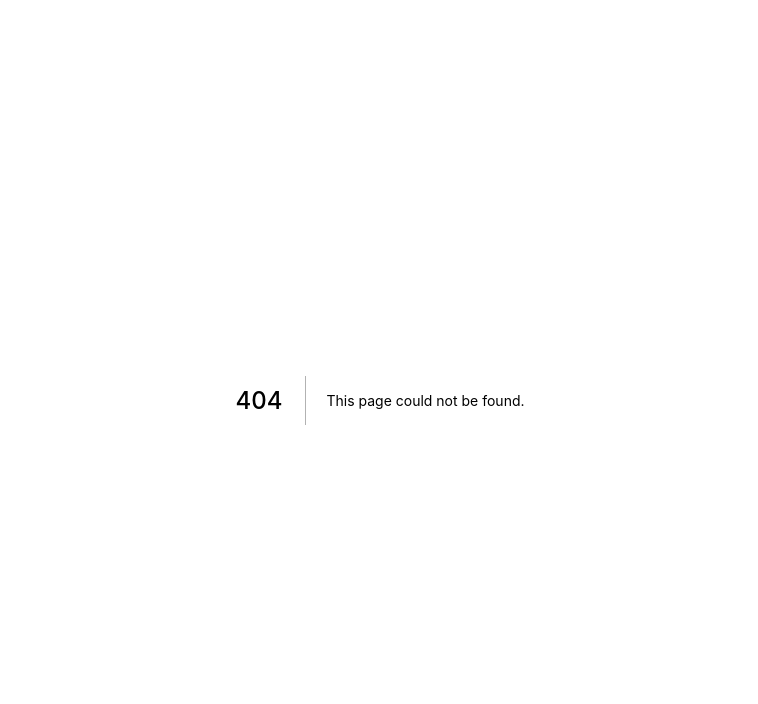
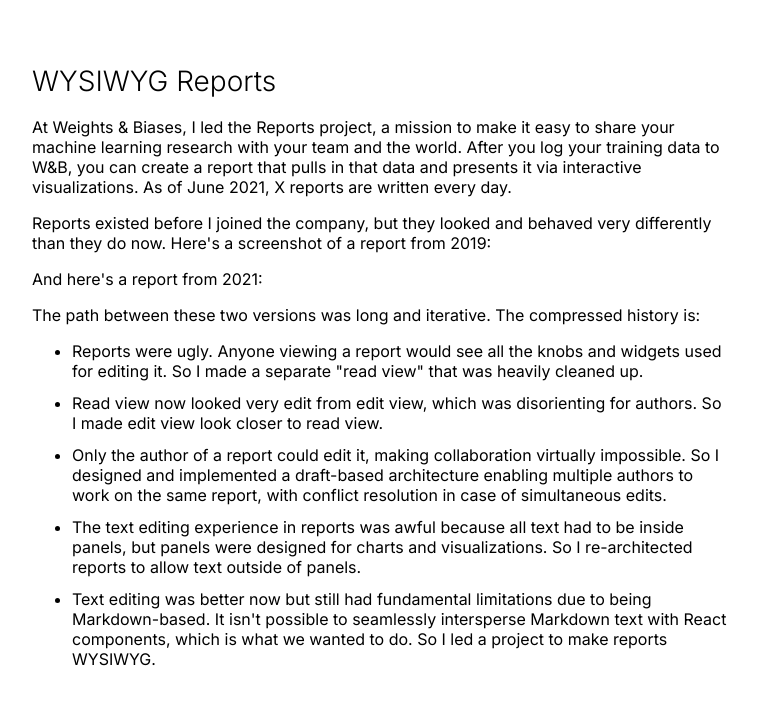
Before and after one commit to Xyzrr/portfolio, a Next.js app: page /wysiwyg in a window 1280 px wide. Before the commit this address had no page. Shown: the top 704 px of the page, without its empty margins (260-1018 px from the left). Built offline with nearby package versions, Linux system fonts and the light colour scheme.

Commit message:
compressed history of reports

```diff
--- /dev/null
+++ b/pages/wysiwyg.tsx
@@ -0,0 +1,76 @@
+import * as S from "../styles/project.styles";
+import Head from "next/head";
+
+export const WYSIWYGPage: React.FC = () => {
+  return (
+    <>
+      <Head>
+        <title>WYSIWYG Reports</title>
+        <meta name="description" content="Product and Eng" />
+        <link rel="icon" href="/favicon.ico" />
+        <link
+          href="https://fonts.googleapis.com/css2?family=Inter:wght@300;400;600;700&display=swap"
+          rel="stylesheet"
+        />
+      </Head>
+      <main>
+        <S.Container>
+          <S.Title>WYSIWYG Reports</S.Title>
+          <p>
+            At Weights &amp; Biases, I led the Reports project, a mission to
+            make it easy to share your machine learning research with your team
+            and the world. After you log your training data to W&amp;B, you can
+            create a report that pulls in that data and presents it via
+            interactive visualizations. As of June 2021, X reports are written
+            every day.{" "}
+            <a href="https://wandb.ai/wandb/alors%20on%20danse/reports/A-New-Way-to-Create-Reports--VmlldzozOTg0OTg"></a>
+          </p>
+          <p>
+            Reports existed before I joined the company, but they looked and
+            behaved very differently than they do now. Here's a screenshot of a
+            report from 2019:
+          </p>
+          <p>And here's a report from 2021:</p>
+          <p>
+            The path between these two versions was long and iterative. The
+            compressed history is:
+            <ul>
+              <li>
+                Reports were ugly. Anyone viewing a report would see all the
+                knobs and widgets used for editing it. So I made a separate
+                "read view" that was heavily cleaned up.
+              </li>
+              <li>
+                Read view now looked very edit from edit view, which was
+                disorienting for authors. So I made edit view look closer to
+                read view.
+              </li>
+              <li>
+                Only the author of a report could edit it, making collaboration
+                virtually impossible. So I designed and implemented a
+                draft-based architecture enabling multiple authors to work on
+                the same report, with conflict resolution in case of
+                simultaneous edits.
+              </li>
+              <li>
+                The text editing experience in reports was awful because all
+                text had to be inside panels, but panels were designed for
+                charts and visualizations. So I re-architected reports to allow
+                text outside of panels.
+              </li>
+              <li>
+                Text editing was better now but still had fundamental
+                limitations due to being Markdown-based. It isn't possible to
+                seamlessly intersperse Markdown text with React components,
+                which is what we wanted to do. So I led a project to make
+                reports WYSIWYG.
+              </li>
+            </ul>
+          </p>
+        </S.Container>
+      </main>
+    </>
+  );
+};
+
+export default WYSIWYGPage;
```
